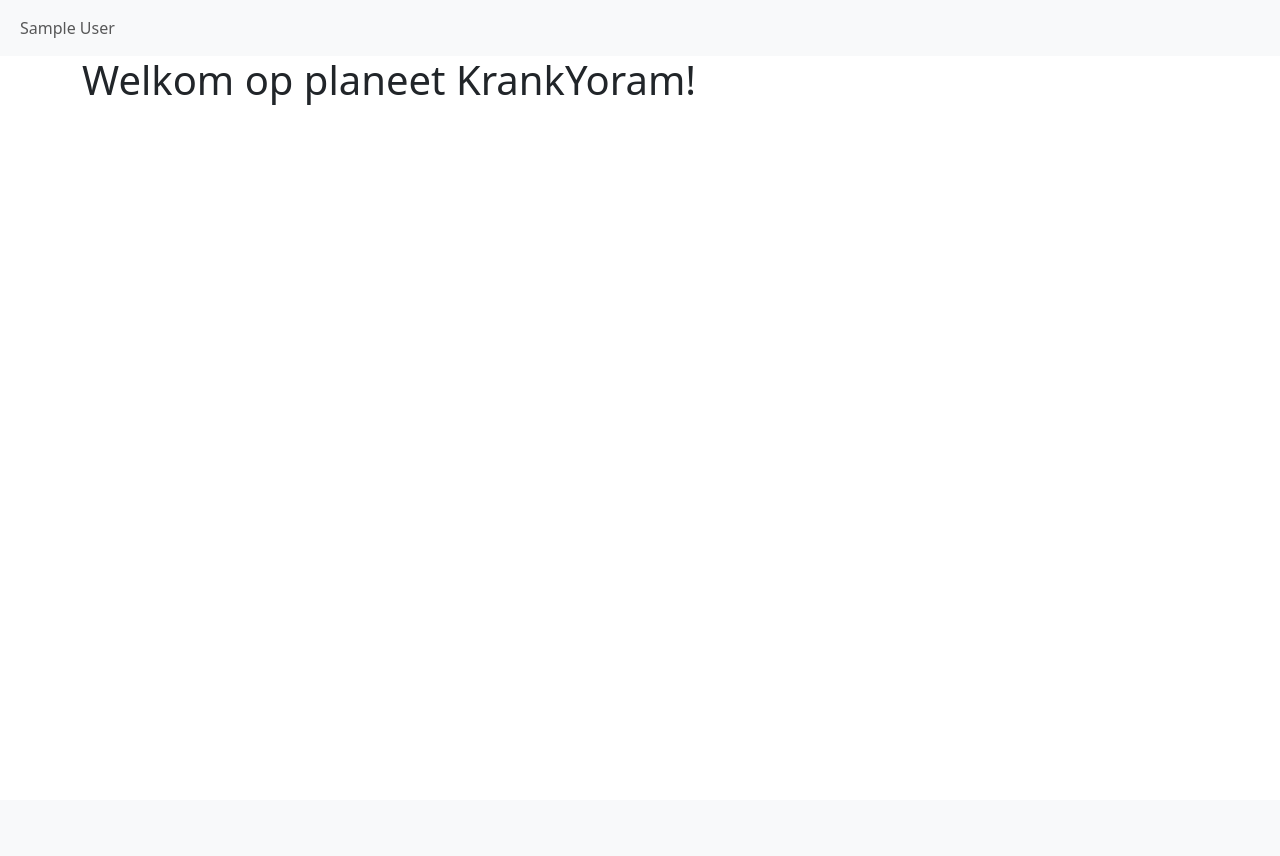
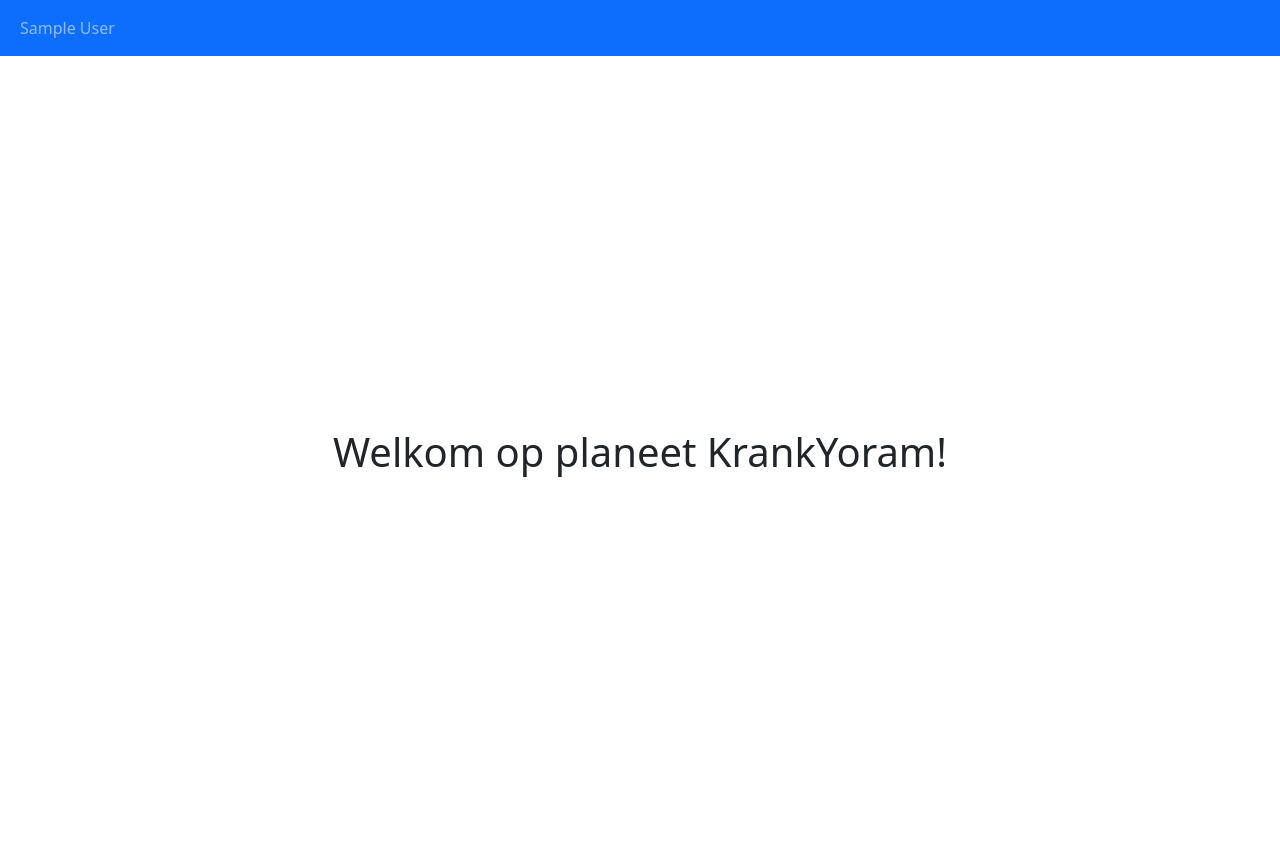
Before and after one commit to yoramclapper/planeet_krankyoram, a Django app: page /index/ in a window 1280 px wide. Before the commit the page ends 105 px from the top, so only its background shows below. Run offline with Django 5.2, Linux system fonts and the light colour scheme; tables that the repository leaves empty hold one stand-in row (values such as "Sample post"); some libraries are stand-ins or nearby versions.

Commit message:
Styled index html-page with bootstrap

```diff
--- a/planeet_krankyoram/core/templates/core/index.html
+++ b/planeet_krankyoram/core/templates/core/index.html
@@ -12,7 +12,7 @@
 
 
 <!-- Side navigation -->
-<nav class="navbar navbar-expand-sm bg-light">
+<nav class="navbar navbar-expand-sm navbar-dark bg-primary">
     <div class="container-fluid">
         <ul class="navbar-nav">
             {% for app in my_apps %}
@@ -25,8 +25,10 @@
 </nav>
 
 <!-- Page content -->
-<main class="container">
-    <h1>Welkom op planeet KrankYoram!</h1>
+<main class="container-fluid">
+    <div class="d-flex flex-column min-vh-100 justify-content-center align-items-center bg-body">
+        <h1>Welkom op planeet KrankYoram!</h1>
+    </div>
 </main>
 </body>
 </html>
```
